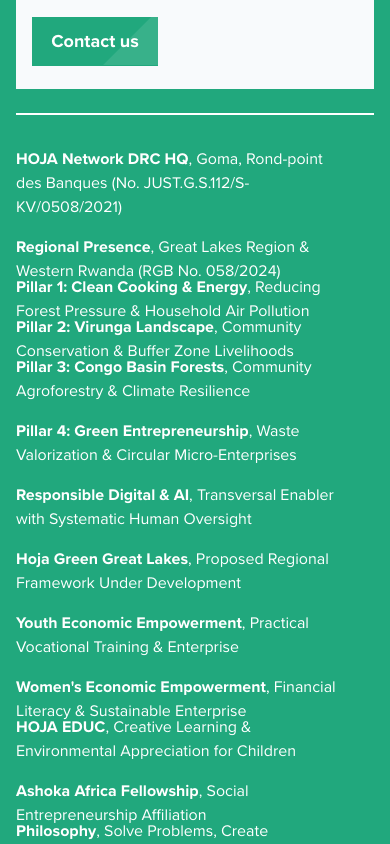
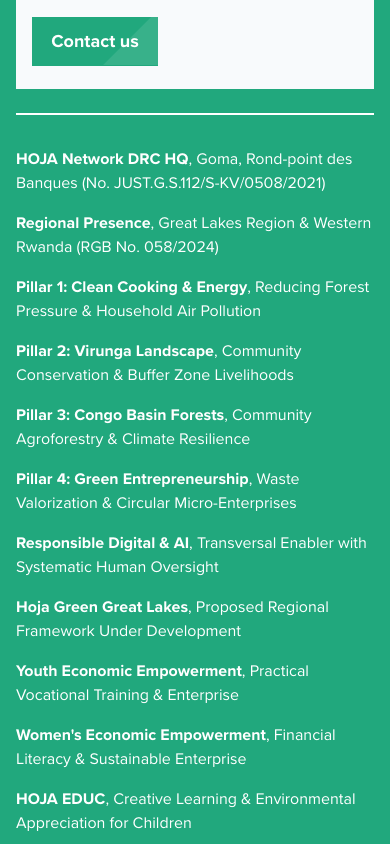
Before and after one commit to Lamsasiri/hoja-network-website, a Next.js app: page / in a window 390 px wide. Shown: the part 7600-8444 px from the top of the page. Built offline with nearby package versions, Linux system fonts and the light colour scheme; no server answers.

Commit message:
fix: keep article navigation local and repair mobile footer

```diff
--- a/src/app/HomePageClient.tsx
+++ b/src/app/HomePageClient.tsx
@@ -254,7 +254,7 @@ const MediaCard2_styles = [
           </header>
           <div className="block relative z-11 max-w-320 px-8 mx-auto max-md:px-4" data-cid="n170">
             <div className="w-312 flex relative -mx-4 flex-wrap max-md:w-full max-md:mx-0 md:max-lg:w-180 md:max-lg:-mx-2" data-cid="n171">
-              {posts.slice(0, 3).map((post, i) => <MediaCard2 key={post.id} d={{ alt: post.title, imgSrc: post.featuredMediaUrl || "", srcSet: post.featuredMediaUrl || "", title: post.title, description: post.excerpt, ariaLabel: t.home.news.readArticle, href: post.url || `/news/${post.slug}` }} cids={MediaCard2_cids[i]} styles={{}} />)}
+              {posts.slice(0, 3).map((post, i) => <MediaCard2 key={post.id} d={{ alt: post.title, imgSrc: post.featuredMediaUrl || "", srcSet: post.featuredMediaUrl || "", title: post.title, description: post.excerpt, ariaLabel: t.home.news.readArticle, href: `/news/${post.slug}` }} cids={MediaCard2_cids[i]} styles={{}} />)}
             </div>
           </div>
         </section>
--- a/src/app/globals.css
+++ b/src/app/globals.css
@@ -141,6 +141,10 @@
 @layer base {
 *, *::before, *::after { box-sizing: border-box; margin: 0; padding: 0; border: 0 solid currentColor; }
 html { -webkit-text-size-adjust: 100%; line-height: normal; }
+@media (max-width: 1024px) {
+  /* Match the footer surface during mobile browser overscroll beyond the document edge. */
+  html { background-color: var(--primary); }
+}
 body { margin: 0; }
 ul, ol, menu { list-style: none; }
 a { color: inherit; text-decoration: none; }
--- a/src/app/layout.tsx
+++ b/src/app/layout.tsx
@@ -119,10 +119,6 @@ type TextLinkData = {
   labelFr?: string;
 };
 
-type TextLinkStyles = {
-  className?: string;
-};
-
 function Tile({ d, cids }: { d: TileData; cids: string[] }) {
   return (
     <option data-cid={cids[0]} className="box-content min-h-6 block min-w-6 pb-px px-0.5 items-center gap-[0.4375rem] whitespace-nowrap" value={d.value} selected={d.selected}>
@@ -198,9 +194,9 @@ function ListRow3({ d, cids }: { d: ListRow3Data; cids: string[] }) {
   );
 }
 
-function TextLink({ d, cids, styles }: { d: TextLinkData; cids: string[]; styles: TextLinkStyles }) {
+function TextLink({ d, cids }: { d: TextLinkData; cids: string[] }) {
   return (
-    <a data-cid={cids[0]} className={cn("block relative py-2 pr-8 text-left cursor-pointer", styles.className)} href={d.href}>
+    <a data-cid={cids[0]} className="block min-w-0 max-w-full relative py-2 pr-8 text-left cursor-pointer max-lg:w-full max-lg:basis-full max-lg:pr-0" href={d.href}>
       <b data-cid={cids[1]} className="inline font-bold">
         {d.textFr ? <LanguageText fr={d.textFr} en={d.text} /> : d.text}
       </b>
@@ -336,22 +332,6 @@ const ListRow2_styles = [
     { className: "max-lg:mt-2" },
     { className: "max-lg:mt-2" },
     { className: "max-lg:mt-2" }
-];
-
-const TextLink_styles = [
-    {  },
-    { className: "h-10" },
-    { className: "h-10" },
-    { className: "h-10" },
-    {  },
-    {  },
-    {  },
-    {  },
-    {  },
-    { className: "h-10" },
-    {  },
-    { className: "h-10" },
-    {  }
 ];
 
 export default function RootLayout({ children }: { children: ReactNode }) {
@@ -521,7 +501,7 @@ export default function RootLayout({ children }: { children: ReactNode }) {
               </div>
             </div>
             <div className="border-t-2 border-solid border-t-background border-b-2 border-b-background flex py-6 flex-wrap max-lg:mt-6 max-lg:pb-4" data-cid="Ln343">
-              {TextLink_data.map((d, i) => <TextLink key={i} d={d} cids={TextLink_cids[i]} styles={TextLink_styles[i]} />)}
+              {TextLink_data.map((d, i) => <TextLink key={i} d={d} cids={TextLink_cids[i]} />)}
             </div>
             <div className="flex py-8 flex-wrap justify-between" data-cid="Ln370">
               <p className="w-full block md:max-lg:w-176 text-sm opacity-90" data-cid="Ln371">
```
